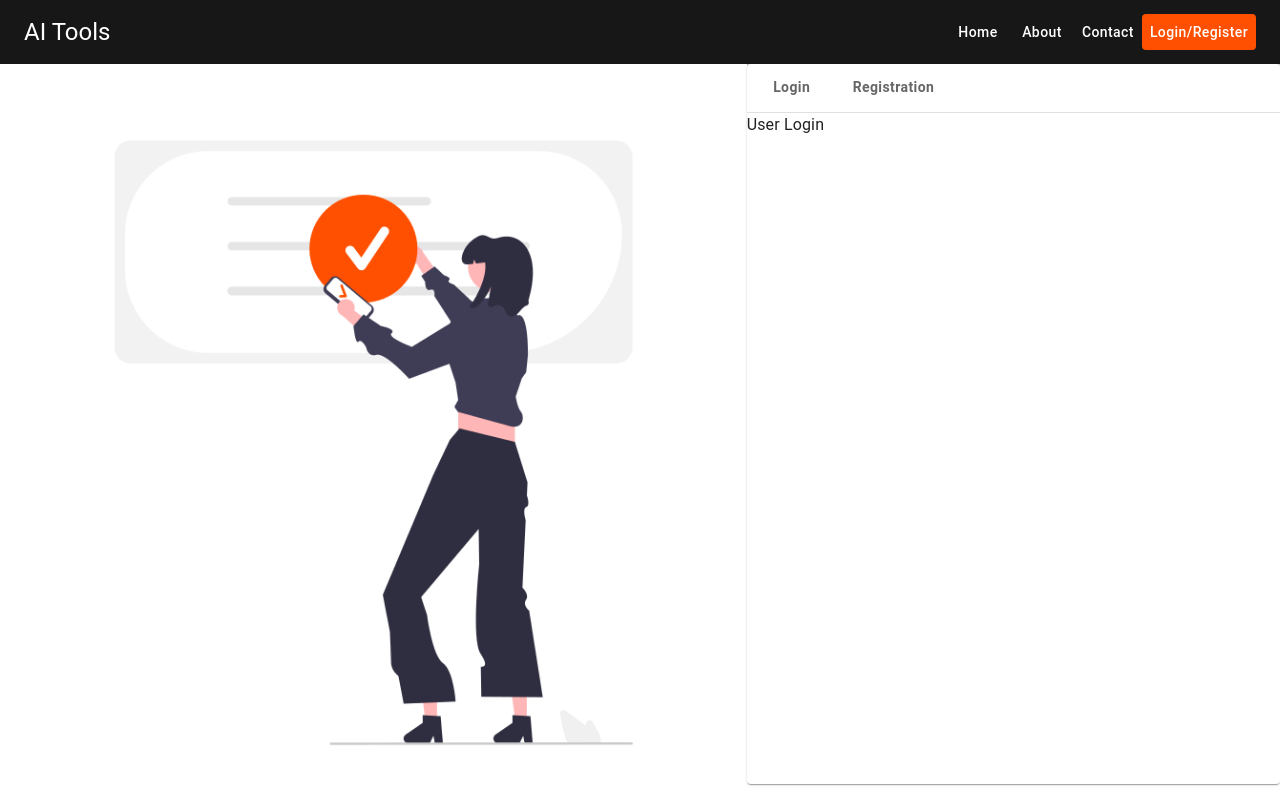
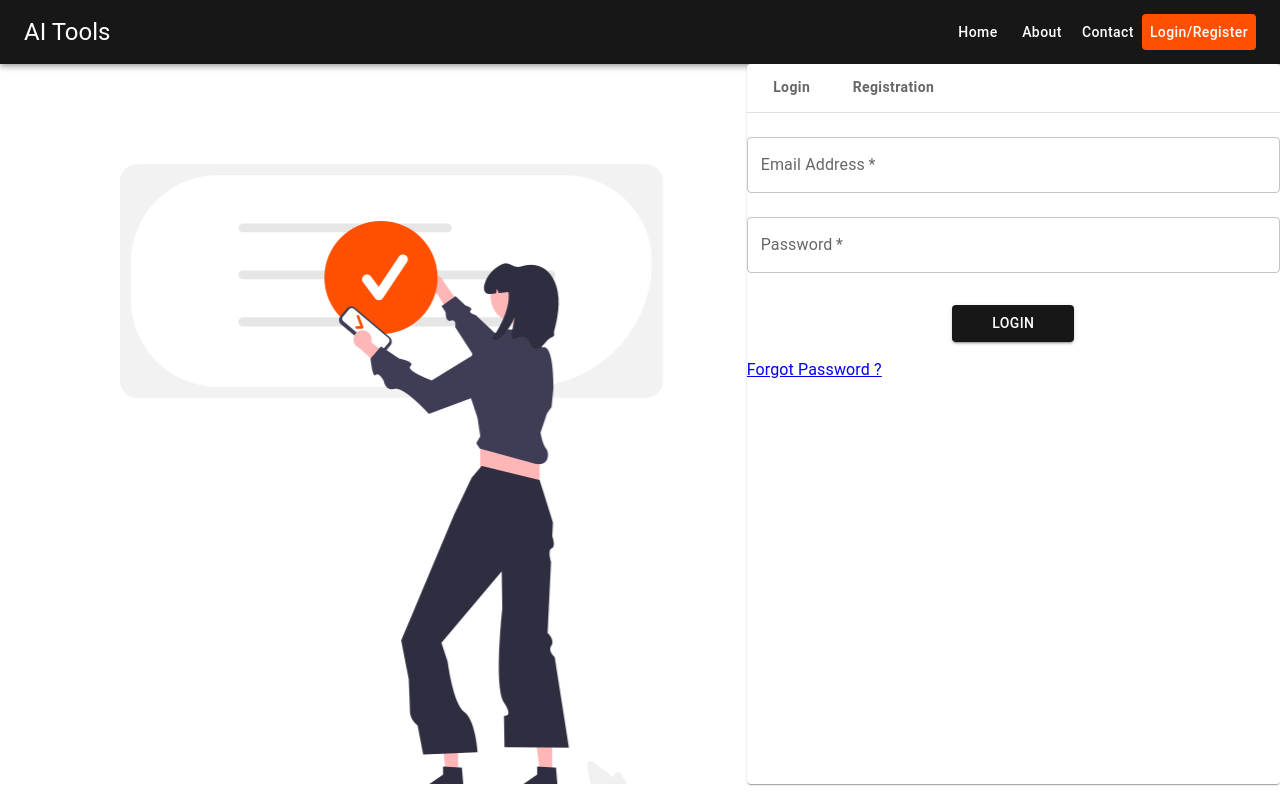
Before and after one commit to dipesh-develops/frontend-Authentication-and-Dashboard-React, a React (Create React App) app: page /login in a window 1280 px wide. Built offline with nearby package versions, Linux system fonts and the light colour scheme.

Commit message:
login form

```diff
--- a/src/components/pages/auth/LoginReg.jsx
+++ b/src/components/pages/auth/LoginReg.jsx
@@ -1,6 +1,7 @@
 import React, { useState } from "react";
 import { Grid, Card, Typography, Tabs, Tab, Box } from "@mui/material";
 import auth from "../../../assets/images/auth.png";
+import UserLogin from "./UserLogin";
 
 const TabPanel = (props) => {
   const { children, value, index } = props;
@@ -24,9 +25,9 @@ const LoginReg = () => {
           lg={7}
           sm={5}
           sx={{
+            marginTop: "20px",
             backgroundImage: `url(${auth})`,
             backgroundRepeat: "no-repeat",
-            backgroundSize: "cover",
             backgroundPostion: "center",
             display: { xs: "none", sm: "block" },
           }}
@@ -52,7 +53,7 @@ const LoginReg = () => {
                 </Tabs>
               </Box>
               <TabPanel value={value} index={0}>
-                User Login
+                <UserLogin />
               </TabPanel>
               <TabPanel value={value} index={1}>
                 Registration
--- a/src/components/pages/auth/UserLogin.js
+++ b/src/components/pages/auth/UserLogin.js
@@ -1,9 +1,19 @@
 import React from 'react'
+import {Button, Box,Alert, TextField} from '@mui/material';
+import { NavLink } from 'react-router-dom';
 
 const UserLogin = () => {
-  return (
-    <div>UserLogin</div>
-  )
+  return <>
+        <Box component='form' noValidate sx={{mt:1}} id="login-form" >
+            <TextField margin='normal' required fullWidth id="email" name='email' label="Email Address" />
+            <TextField margin='normal' required fullWidth id="password" name='password' label="Password" type="password" />
+            <Box textAlign='center'>
+                <Button type='submit' variant='contained' sx={{mt:3 , mb:2, px:5}} >Login</Button>
+            </Box>
+            <NavLink to=''>Forgot Password ?</NavLink>
+        </Box>
+    </>
+
 }
 
 export default UserLogin
```
